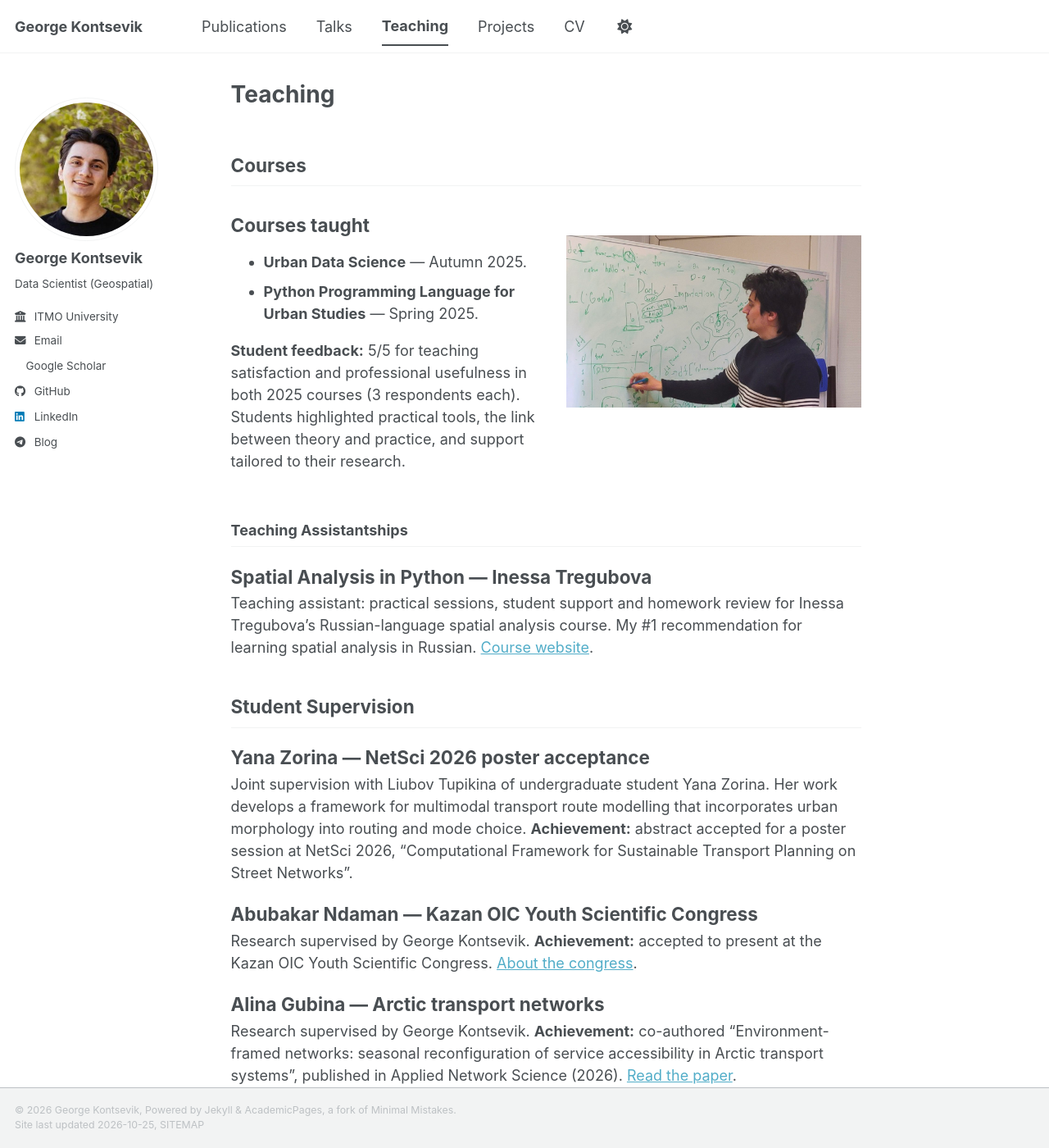
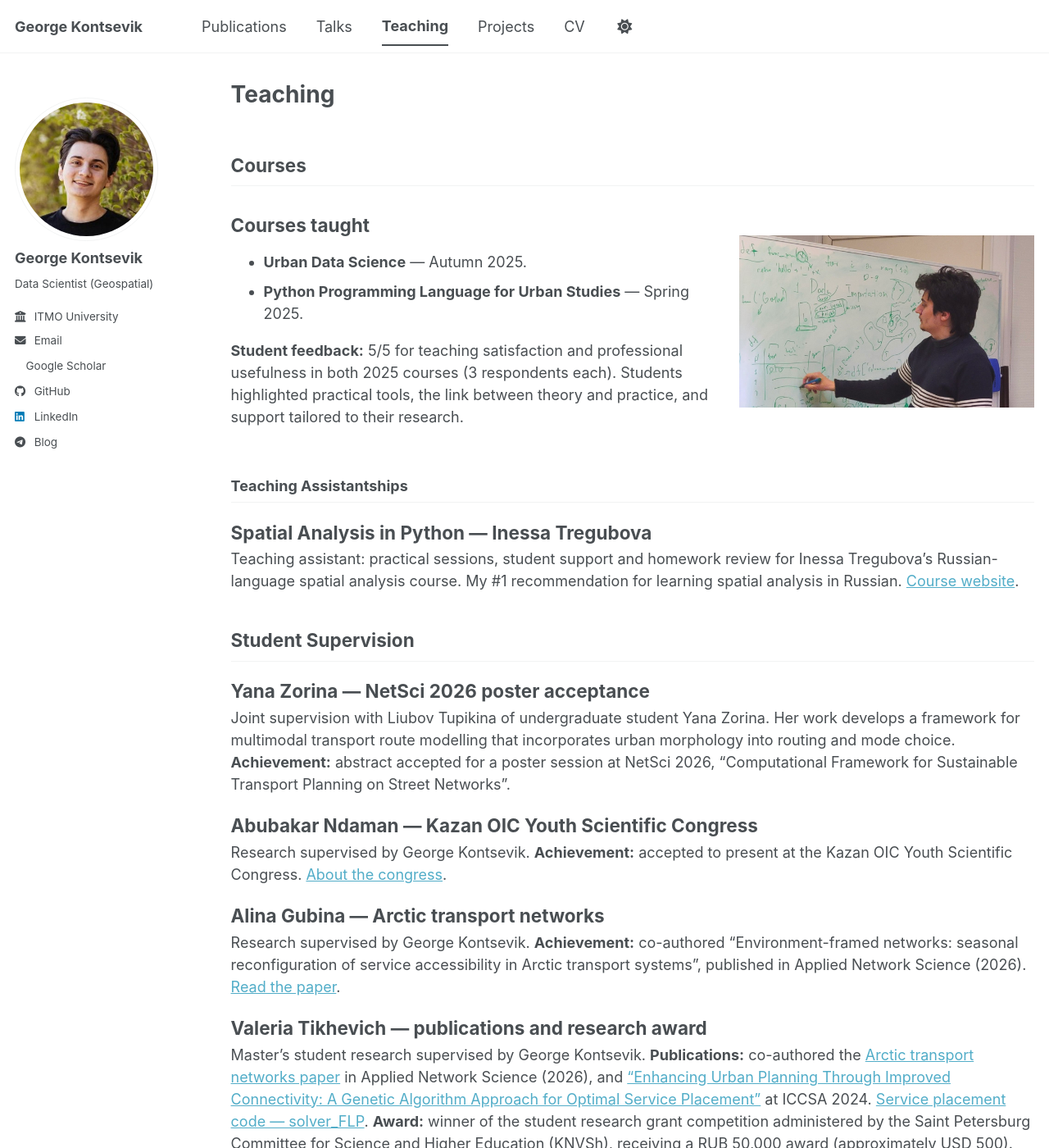
Before and after one commit to GeorgeKontsevik/GeorgeKontsevik.github.io, a Jekyll site: the page built from _pages/teaching.md, in a window 1280 px wide and 1400 px high. Shown: the whole window at 82% size. Built offline with Jekyll 4.4.1, drawn with Linux system fonts in a browser that asks for light colours; a style sheet for code colours, icons or effects is not loaded.

Commit message:
Align page widths across sections and keep footer below content

```diff
--- a/_sass/layout/_archive.scss
+++ b/_sass/layout/_archive.scss
@@ -305,7 +305,7 @@
   clear: both;
 }
 
-@media (max-width: 600px) {
+@media (max-width: $medium) {
   .archive__item--with-image {
     grid-template-columns: minmax(0, 1fr);
     gap: 0;
--- a/_sass/layout/_footer.scss
+++ b/_sass/layout/_footer.scss
@@ -17,9 +17,8 @@
   /* keep footer in normal document flow so custom widgets do not overlap content */
   height: auto;
 
-  /* keep the footer on the bottom of the page */
-  position: fixed;
-  bottom: 0;
+  position: relative;
+  bottom: auto;
 
   -webkit-animation: intro 0.3s both;
           animation: intro 0.3s both;
@@ -54,14 +53,6 @@
   .far,
   .fal {
     color: var(--global-text-color-light);
-  }
-}
-
-@media screen and (max-width: 768px) {
-  /* don't pin the footer on mobile devices */
-  .page__footer {
-    position: relative;
-    bottom: auto;
   }
 }
 
--- a/_sass/layout/_page.scss
+++ b/_sass/layout/_page.scss
@@ -20,7 +20,6 @@
   @include breakpoint($large) {
     @include span(10 of 12 last);
     @include prefix(0.5 of 12);
-    @include suffix(2 of 12);
   }
 
   .page__inner-wrap {
```
